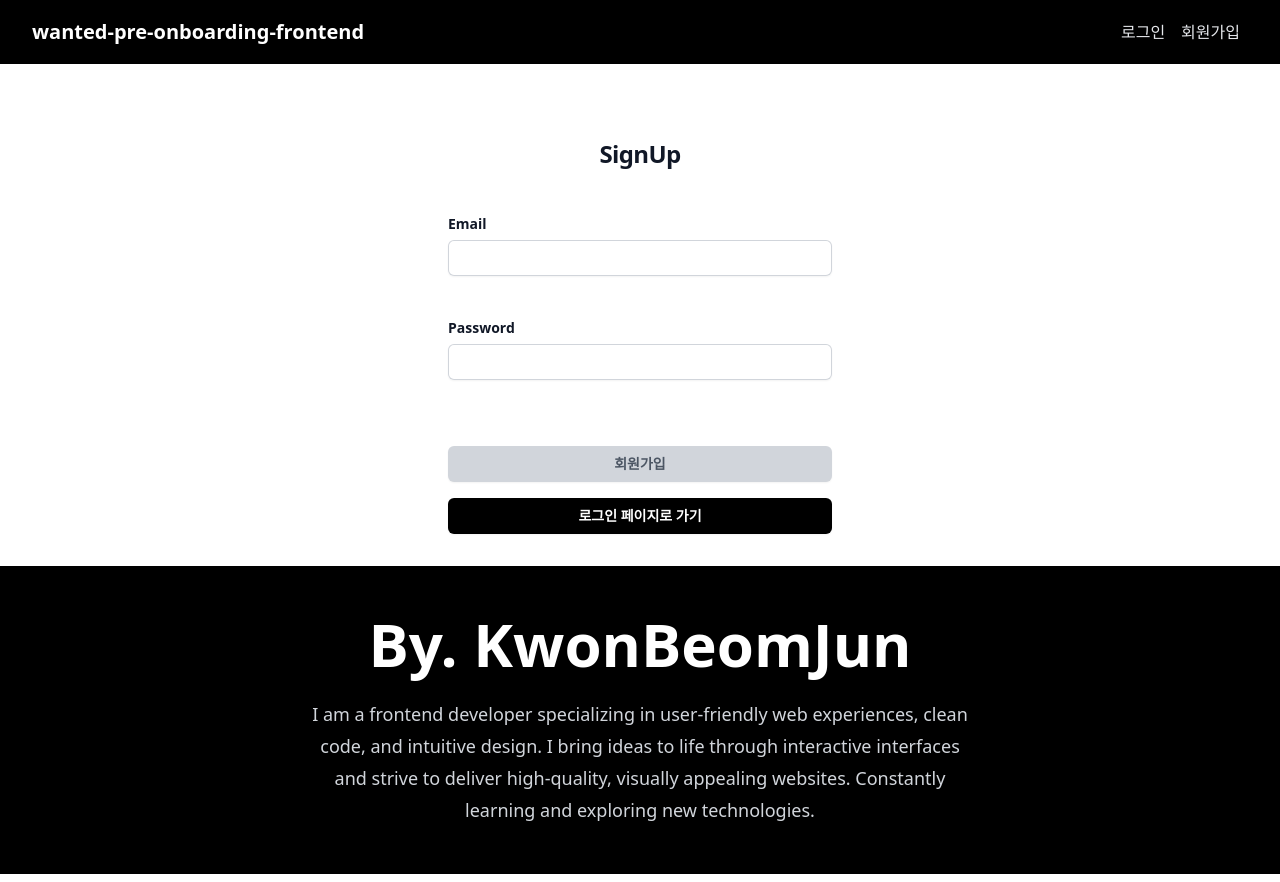
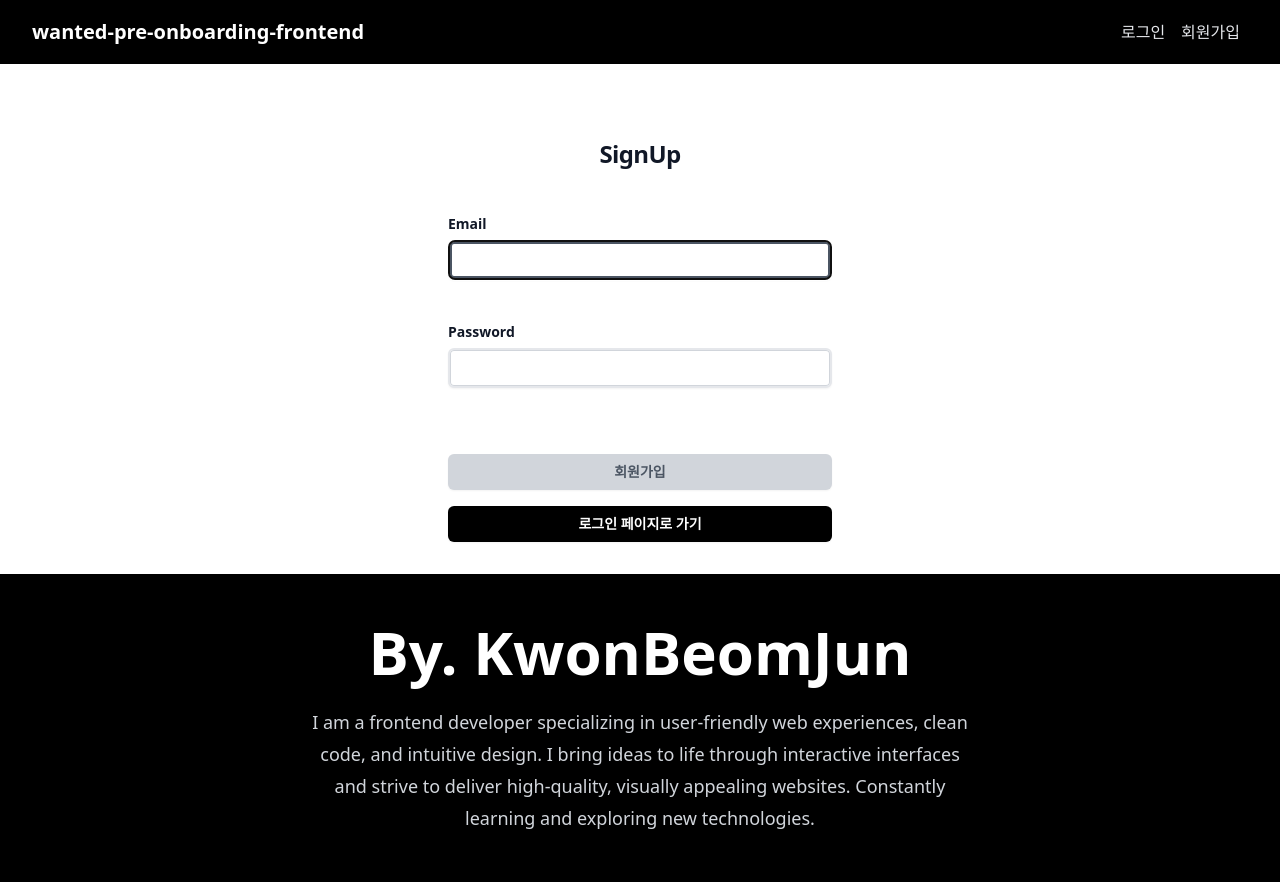
Before and after one commit to kjungit/wanted-pre-onboarding-frontend, a React (Create React App) app: page /signup in a window 1280 px wide. Built offline with nearby package versions, Linux system fonts and the light colour scheme.

Commit message:
feat: password autoComplete 설정 및 useRef 설정

```diff
--- a/src/components/AuthForm.tsx
+++ b/src/components/AuthForm.tsx
@@ -1,4 +1,4 @@
-import React, { useContext, useState } from "react";
+import React, { useContext, useEffect, useRef, useState } from "react";
 import { useNavigate } from "react-router-dom";
 import { validateInput } from "../utils/sign";
 import { signUp, signIn } from "../apis/services/auth";
@@ -8,12 +8,19 @@ import { ToastContainer, toast } from "react-toastify";
 
 function AuthForm({ isSignUp }: { isSignUp: boolean }) {
   const { isLogined, setIsLogined } = useContext(AuthContext);
+  const inputRef = useRef<HTMLInputElement>(null);
 
   const [authInput, setAuthInput] = useState({ email: "", password: "" });
   const [formErrors, setFormErrors] = useState({
     emailError: "",
     passwordError: "",
   });
+
+  useEffect(() => {
+    if (inputRef.current) {
+      inputRef.current.focus();
+    }
+  }, []);
   const [isDisabled, setIsDisabled] = useState(true);
   const navigate = useNavigate();
 
@@ -78,11 +85,12 @@ function AuthForm({ isSignUp }: { isSignUp: boolean }) {
             <input
               name="email"
               type="email"
+              ref={inputRef}
               data-testid="email-input"
               onChange={inputChangeHandler}
-              className="block w-full rounded-md border-0 px-4 py-1.5 text-gray-900 shadow-sm ring-1 ring-inset ring-gray-300 placeholder:text-gray-400 focus:ring-2 focus:ring-inset focus:ring-gray-600 sm:text-sm sm:leading-6"
+              className="block w-full rounded-md border-2  px-4 py-1.5 text-gray-900 shadow-sm ring-1 ring-inset ring-gray-300 placeholder:text-gray-400 focus:ring-2 focus:ring-inset focus:ring-gray-600 sm:text-sm sm:leading-6"
             />
-            <div className="mt-2 flex h-2 items-start text-xs text-red-700">
+            <div className="flex items-start h-2 mt-2 text-xs text-red-700">
               {emailError ? emailError : ""}
             </div>
           </div>
@@ -98,11 +106,12 @@ function AuthForm({ isSignUp }: { isSignUp: boolean }) {
             <input
               name="password"
               type="password"
+              autoComplete="off"
               data-testid="password-input"
               onChange={inputChangeHandler}
-              className="block w-full rounded-md border-0 px-4 py-1.5 text-gray-900 shadow-sm ring-1 ring-inset ring-gray-300 placeholder:text-gray-400 focus:ring-2 focus:ring-inset focus:ring-gray-800 sm:text-sm sm:leading-6"
+              className="block w-full rounded-md border-2 px-4 py-1.5 text-gray-900 shadow-sm ring-1 ring-inset ring-gray-300 placeholder:text-gray-400 focus:ring-2 focus:ring-inset focus:ring-gray-800 sm:text-sm sm:leading-6"
             />
-            <div className="mt-2 flex h-2 items-start text-xs text-red-700">
+            <div className="flex items-start h-2 mt-2 text-xs text-red-700">
               {passwordError ? passwordError : ""}
               {authInput.password.length < 8 &&
                 authInput.password.length > 0 && (
```
